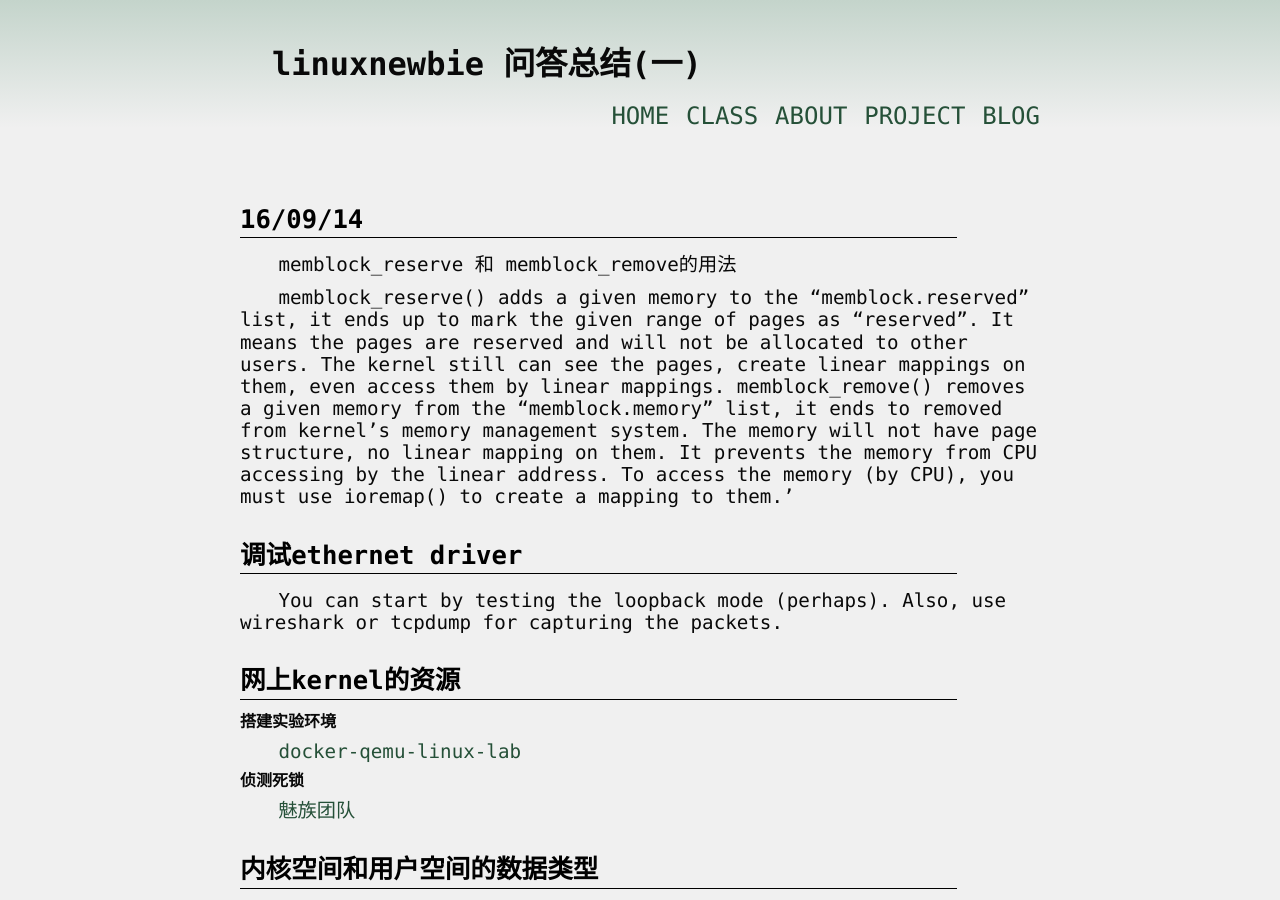
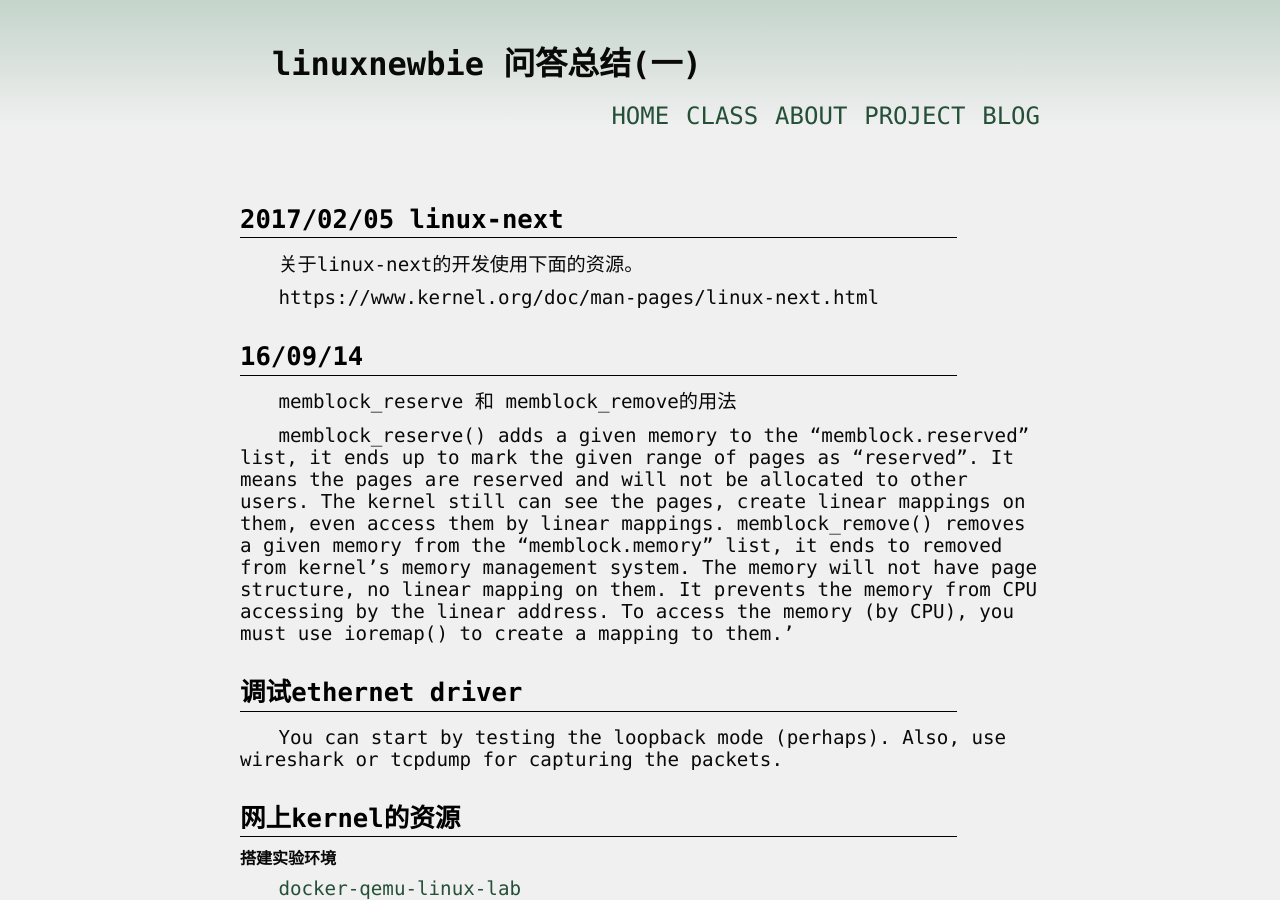
Before and after one commit to yuzibo/yuzibo.github.io, a Jekyll site: the page built from _posts/2016-04-18-linuxnewbies_notes_1.md, in a window 1280 px wide and 900 px high. Built offline with Jekyll 4.4.1, drawn with Linux system fonts in a browser that asks for light colours; comment, search, counter and statistics services are not loaded.

Commit message:
add a url

```diff
--- a/_posts/2016-04-18-linuxnewbies_notes_1.md
+++ b/_posts/2016-04-18-linuxnewbies_notes_1.md
@@ -3,6 +3,12 @@ title:  "linuxnewbie 问答总结(一)"
 layout: article
 category: kernel
 ---
+
+# 2017/02/05 linux-next
+
+关于linux-next的开发使用下面的资源。
+
+https://www.kernel.org/doc/man-pages/linux-next.html
 
 # 16/09/14
 
```
